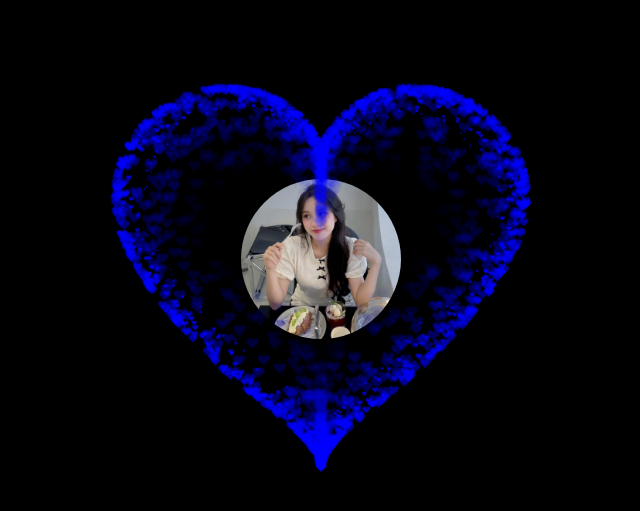
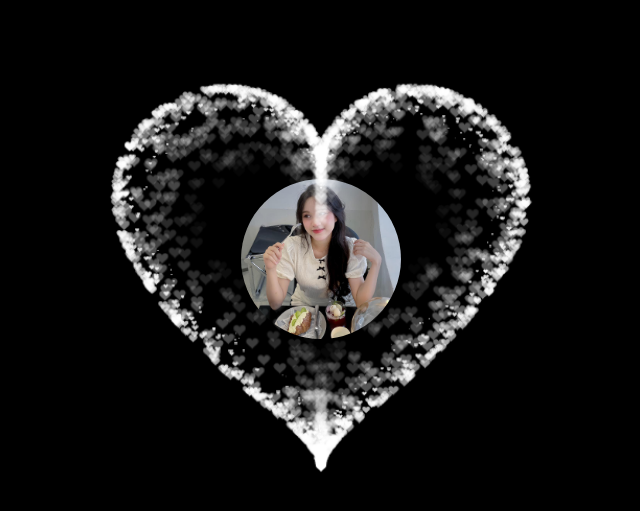
Before and after one commit to Ngviehai29/tym, a plain HTML site: page index.html in a window 1280 px wide. Shown: the part 125-636 px from the top of the page, without its empty margins (319-959 px from the left). Drawn offline with Linux system fonts and the light colour scheme.

Commit message:
Update canvas fill color to white
Changed fill color from blue to white in canvas drawing.

```diff
--- a/index.html
+++ b/index.html
@@ -342,7 +342,7 @@
         }
         context.closePath();
         // create the fill
-        context.fillStyle = "blue";
+        context.fillStyle = "white";
         context.fill();
         // create the image
         var image = new Image();
```
